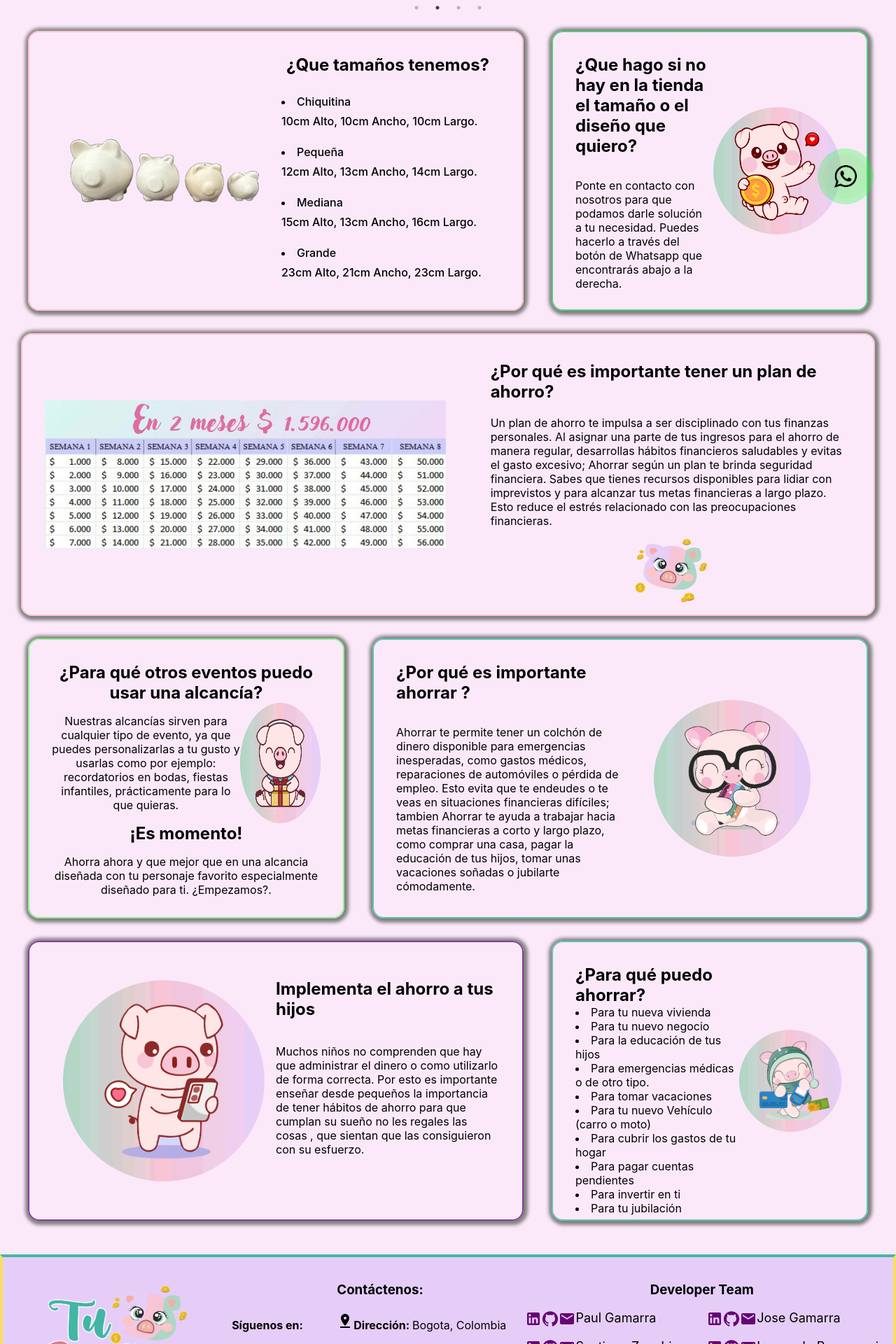
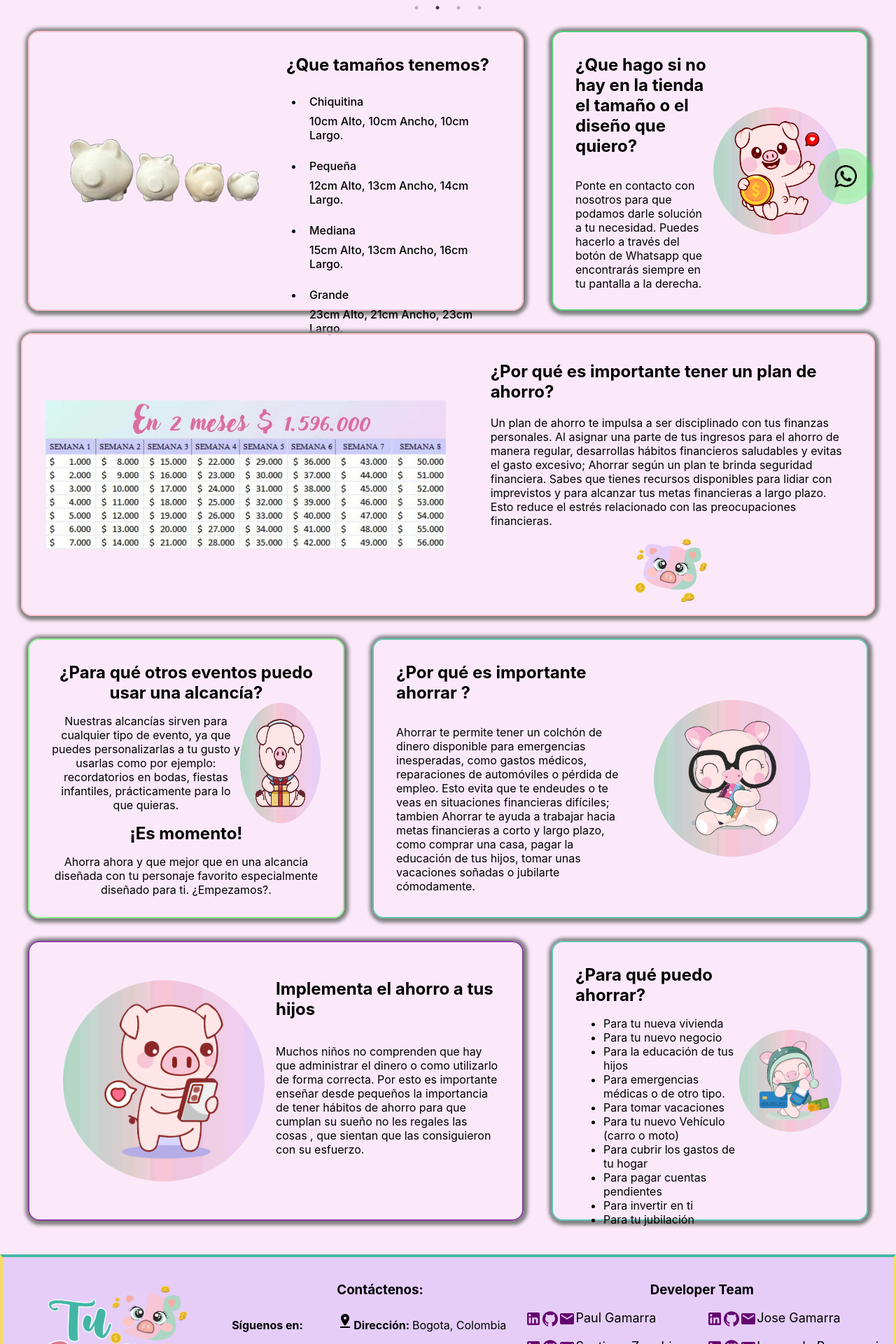
Before and after one commit to UrielGarmendia/tu-suenio-front, a React (Vite) app: page / in a window 1280 px wide. Shown: the part 460-2380 px from the top of the page at 70% size. Built offline with nearby package versions, Linux system fonts and the light colour scheme; no server answers.

Commit message:
Soluciono bugs

```diff
--- a/src/Components/Alcancias/Alcancias.jsx
+++ b/src/Components/Alcancias/Alcancias.jsx
@@ -8,9 +8,9 @@ import Paginado from "../Paginado/Paginado";
 const Alcancias = () => {
   const dispatch = useDispatch();
 
-  useEffect(() => {
+  /*useEffect(() => {
     dispatch(allAlcancias());
-  }, []);
+  }, []);*/
 
   const alcancias = useSelector((state) => state.AllAlcancias);
   const [pageIndex, setPageIndex] = useState(1);
--- a/src/Components/Home/Home.jsx
+++ b/src/Components/Home/Home.jsx
@@ -31,7 +31,7 @@ const home = () => {
           </div>
           <div className={styles.textcerditos}>
             <h2 className={styles.title_sizes}>¿Que tamaños tenemos?</h2>
-            <lu className={styles.lu}>
+            <ul className={styles.lu}>
               <li>Chiquitina
               <p className={styles.p}>10cm Alto, 10cm Ancho, 10cm Largo.</p></li>
               <li>Pequeña
@@ -41,7 +41,7 @@ const home = () => {
               <li>Grande
               <p className={styles.p}>23cm Alto, 21cm Ancho, 23cm Largo.</p></li>
 
-            </lu>
+            </ul>
           </div>
         </div>
         <div className={styles.cont_question}>
@@ -49,7 +49,7 @@ const home = () => {
             <h2 className={styles.title}>¿Que hago si no hay en la tienda el tamaño o el diseño que quiero?</h2>
             <p className={styles.text}>
               Ponte en contacto con nosotros para que podamos darle solución a tu necesidad.
-              Puedes hacerlo a través del botón de Whatsapp que encontrarás abajo a la derecha.
+              Puedes hacerlo a través del botón de Whatsapp que encontrarás siempre en tu pantalla a la derecha.
             </p>
           </div>
           <div className={styles.imageContainer}>
@@ -134,7 +134,7 @@ const home = () => {
         <div className={styles.cont_save_for}>
           <div className={styles.textContainerSaveFor}>
             <h2 className={styles.title_save_for}>¿Para qué puedo ahorrar?</h2>
-            <lu className={styles.lu_save_for}>
+            <ul className={styles.lu_save_for}>
               <li>Para tu nueva vivienda</li>
               <li>Para tu nuevo negocio</li>
               <li>Para la educación de tus hijos </li>
@@ -145,7 +145,7 @@ const home = () => {
               <li>Para pagar cuentas pendientes</li>
               <li>Para invertir en ti </li>
               <li>Para tu jubilación </li>
-            </lu>
+            </ul>
           </div>
           <div className={styles.imageContainerSaveFor}>
             <img src={credito} alt="credito" className={styles.fiestaLogo4} />
--- a/src/Redux/actions.js
+++ b/src/Redux/actions.js
@@ -85,19 +85,17 @@ export const categories = () => {
 };
 
 export const byName = (name) => {
-  try {
-    return async function (dispatch) {
-      const { data } = await axios(
-        `https://tu-suenio-back.onrender.com/products?name=${name}`
-      );
-      return dispatch({
+  return async function (dispatch) {
+    try {
+      const response = await axios.get(`https://tu-suenio-back.onrender.com/products?name=${name}`);
+      dispatch({
         type: BY_NAME,
-        payload: data,
+        payload: response.data,
       });
-    };
-  } catch (error) {
-    return { error: error.message };
-  }
+    } catch (error) {
+      alert("No hay alcancias con ese nombre");
+    }
+  };
 };
 
 export const ordenamiento = (event) => {
```
